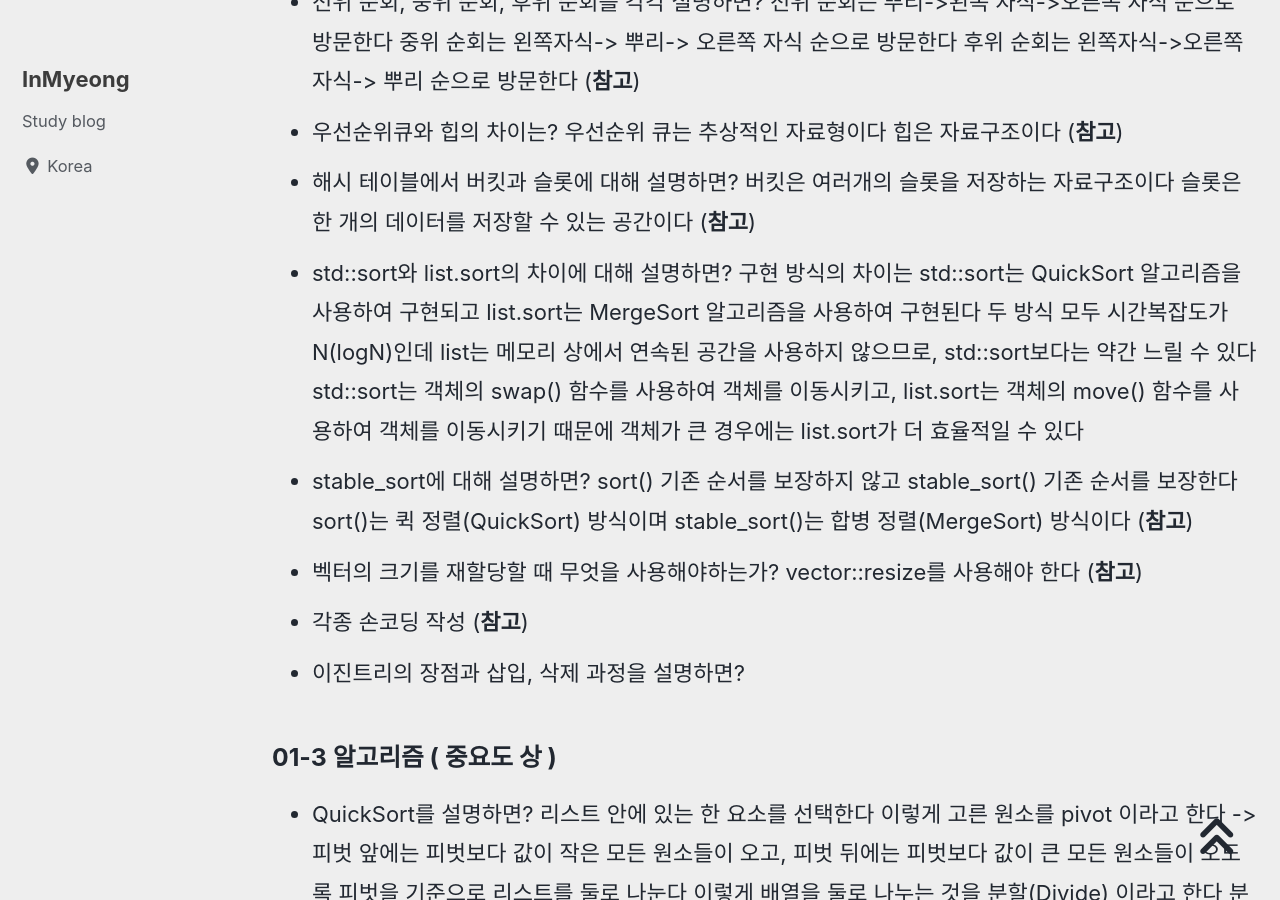
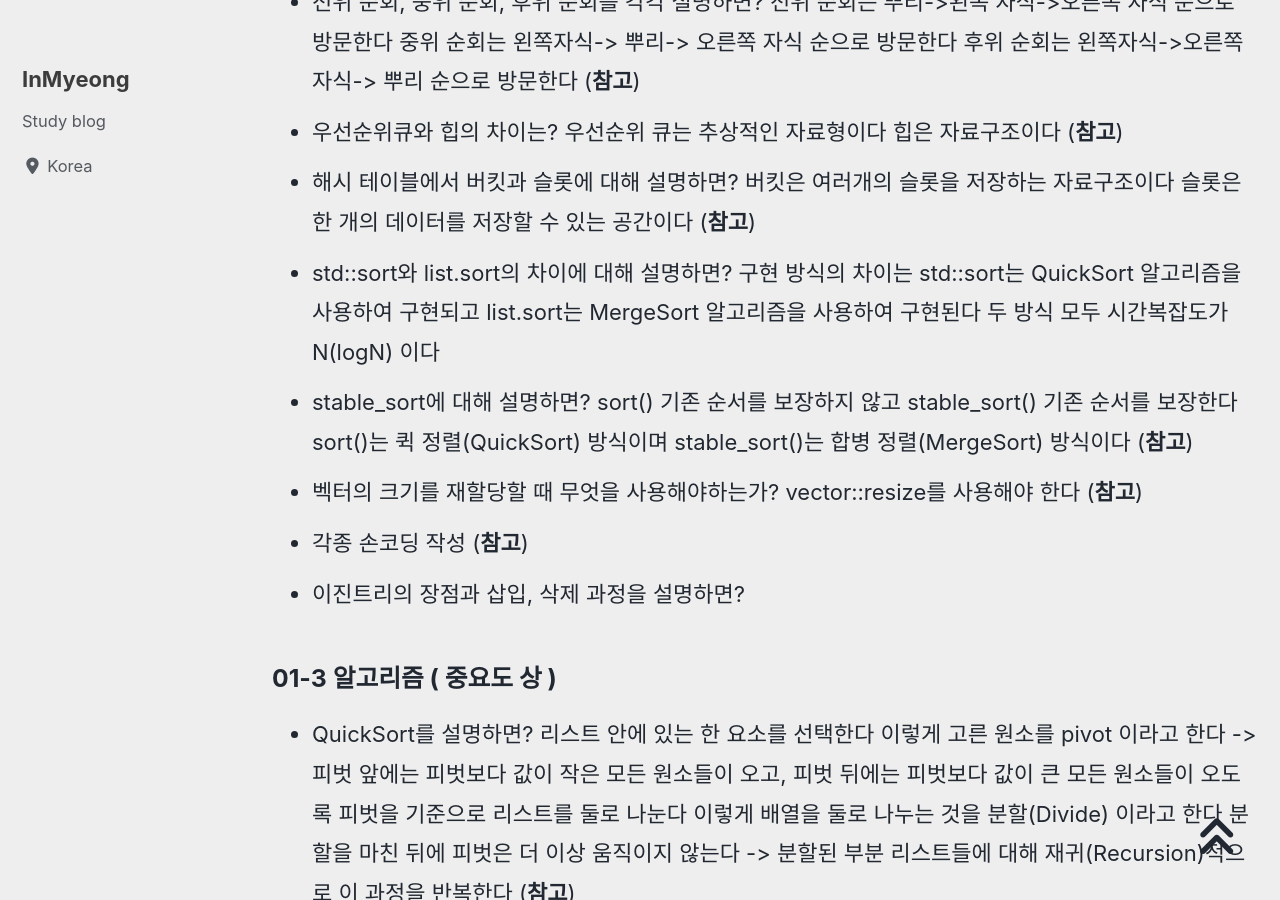
Before and after one commit to devMyeong/devMyeong.github.io, a Jekyll site: the page built from _posts/cs/2022-09-05-블로그-면접준비.md, in a window 1280 px wide and 900 px high, scrolled down 16066 px. Built offline with Jekyll 4.4.1, drawn with Linux system fonts in a browser that asks for light colours; cached includes are drawn as plain includes; nearby versions of some CDN libraries; some web fonts are replaced; comment, search, counter and statistics services are not loaded.

Commit message:
Chore : 수정

```diff
--- a/_posts/cs/2022-09-05-블로그-면접준비.md
+++ b/_posts/cs/2022-09-05-블로그-면접준비.md
@@ -155,7 +155,7 @@ last_modified_at: 2022-10-30
 - 전위 순회, 중위 순회, 후위 순회를 각각 설명하면? 전위 순회는 뿌리->왼쪽 자식->오른쪽 자식 순으로 방문한다 중위 순회는 왼쪽자식-> 뿌리-> 오른쪽 자식 순으로 방문한다 후위 순회는 왼쪽자식->오른쪽 자식-> 뿌리 순으로 방문한다 ([**참고**](https://m.blog.naver.com/rlakk11/60159303809))
 - 우선순위큐와 힙의 차이는? 우선순위 큐는 추상적인 자료형이다 힙은 자료구조이다 ([**참고**](https://lin-ing-link.tistory.com/162))
 - 해시 테이블에서 버킷과 슬롯에 대해 설명하면? 버킷은 여러개의 슬롯을 저장하는 자료구조이다 슬롯은 한 개의 데이터를 저장할 수 있는 공간이다 ([**참고**](https://velog.io/@fore0919/TIL-%EC%9E%90%EB%A3%8C%EA%B5%AC%EC%A1%B0-%ED%95%B4%EC%89%AC%ED%85%8C%EC%9D%B4%EB%B8%94Hash-Table))
-- std::sort와 list.sort의 차이에 대해 설명하면? 구현 방식의 차이는 std::sort는 QuickSort 알고리즘을 사용하여 구현되고 list.sort는 MergeSort 알고리즘을 사용하여 구현된다 두 방식 모두 시간복잡도가 N(logN)인데 list는 메모리 상에서 연속된 공간을 사용하지 않으므로, std::sort보다는 약간 느릴 수 있다 std::sort는 객체의 swap() 함수를 사용하여 객체를 이동시키고, list.sort는 객체의 move() 함수를 사용하여 객체를 이동시키기 때문에 객체가 큰 경우에는 list.sort가 더 효율적일 수 있다
+- std::sort와 list.sort의 차이에 대해 설명하면? 구현 방식의 차이는 std::sort는 QuickSort 알고리즘을 사용하여 구현되고 list.sort는 MergeSort 알고리즘을 사용하여 구현된다 두 방식 모두 시간복잡도가 N(logN) 이다
 - stable_sort에 대해 설명하면? sort() 기존 순서를 보장하지 않고 stable_sort() 기존 순서를 보장한다 sort()는 퀵 정렬(QuickSort) 방식이며 stable_sort()는 합병 정렬(MergeSort) 방식이다 ([**참고**](https://zoosso.tistory.com/1085))
 - 벡터의 크기를 재할당할 때 무엇을 사용해야하는가? vector::resize를 사용해야 한다 ([**참고**](https://director-joe.kr/27))
 - 각종 손코딩 작성 ([**참고**](https://shung2.tistory.com/171))
```
